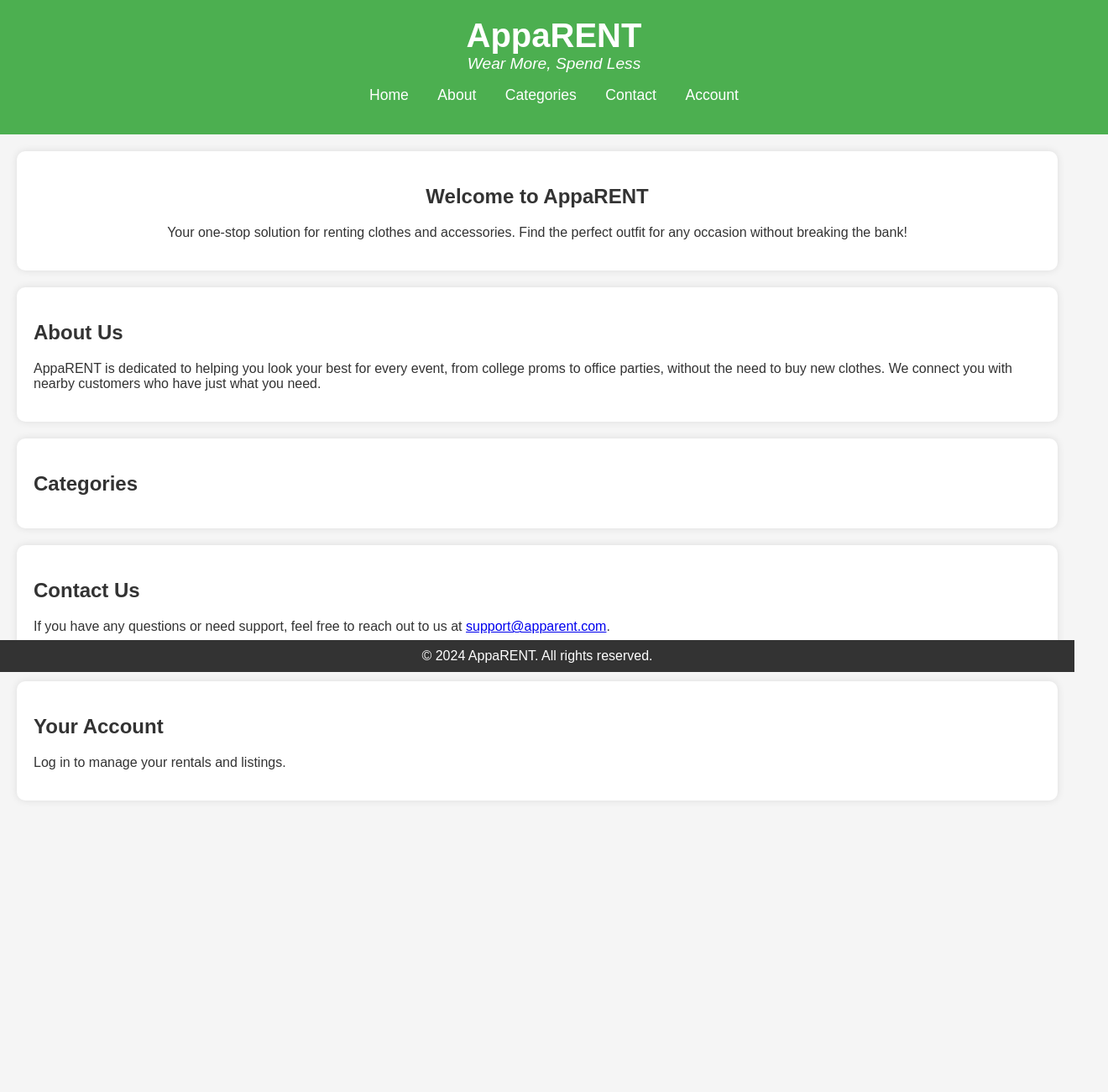
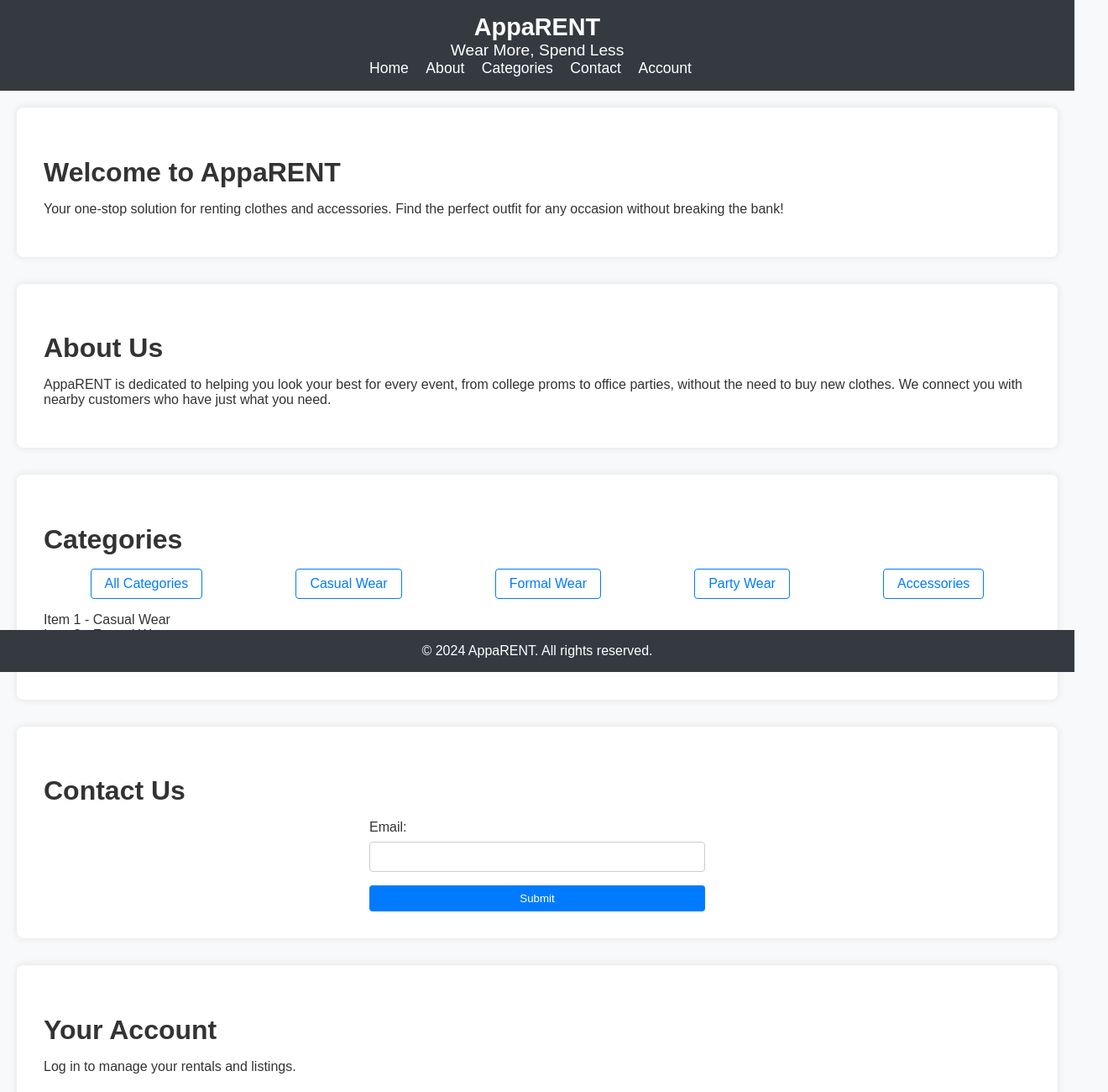
Before and after one commit to Shristi-tomar/AppaRENT, a plain HTML site: page index.html in a window 1280 px wide. Shown: the whole page at 84% size, 1320 px wide, since content can reach past the window. Before the commit the page ends 973 px from the top, so only its background shows below. Drawn offline with Linux system fonts and the light colour scheme.

Commit message:
Add styled and dynamic features to AppaRENT website

```diff
--- a/index.html
+++ b/index.html
@@ -5,6 +5,9 @@
     <meta name="viewport" content="width=device-width, initial-scale=1.0">
     <title>AppaRENT - Wear More, Spend Less</title>
     <link rel="stylesheet" href="styles.css">
+    <style>
+        /* Additional styles can go here if needed */
+    </style>
 </head>
 <body>
     <header>
@@ -23,6 +26,7 @@
         </nav>
     </header>
 
+    <main>
         <section id="home">
             <h2>Welcome to AppaRENT</h2>
             <p>Your one-stop solution for renting clothes and accessories. Find the perfect outfit for any occasion without breaking the bank!</p>
@@ -36,13 +40,28 @@
         <section id="categories">
             <h2>Categories</h2>
             <div class="category-list">
-            <!-- Categories will be dynamically loaded here -->
+                <a href="#" data-category="all">All Categories</a>
+                <a href="#" data-category="casual-wear">Casual Wear</a>
+                <a href="#" data-category="formal-wear">Formal Wear</a>
+                <a href="#" data-category="party-wear">Party Wear</a>
+                <a href="#" data-category="accessories">Accessories</a>
+            </div>
+            <div class="items-to-filter">
+                <!-- Replace with actual items to filter dynamically -->
+                <div class="item-to-filter casual-wear">Item 1 - Casual Wear</div>
+                <div class="item-to-filter formal-wear">Item 2 - Formal Wear</div>
+                <div class="item-to-filter party-wear">Item 3 - Party Wear</div>
+                <div class="item-to-filter accessories">Item 4 - Accessories</div>
             </div>
         </section>
 
         <section id="contact">
             <h2>Contact Us</h2>
-        <p>If you have any questions or need support, feel free to reach out to us at <a href="mailto:support@apparent.com">support@apparent.com</a>.</p>
+            <form id="contactForm">
+                <label for="email">Email:</label>
+                <input type="email" id="email" name="email" required>
+                <button type="submit">Submit</button>
+            </form>
         </section>
 
         <section id="account">
@@ -50,9 +69,71 @@
             <p>Log in to manage your rentals and listings.</p>
             <!-- Account management features will be added here -->
         </section>
+    </main>
 
     <footer>
         <p>&copy; 2024 AppaRENT. All rights reserved.</p>
     </footer>
+
+    <script>
+        // Smooth scroll for navigation links
+        document.querySelectorAll('nav ul li a[href^="#"]').forEach(anchor => {
+            anchor.addEventListener('click', function(e) {
+                e.preventDefault();
+
+                const target = document.querySelector(this.getAttribute('href'));
+                target.scrollIntoView({
+                    behavior: 'smooth'
+                });
+            });
+        });
+
+        // Dynamic category filtering
+        const categoryLinks = document.querySelectorAll('#categories .category-list a');
+        const itemsToFilter = document.querySelectorAll('.item-to-filter');
+
+        categoryLinks.forEach(link => {
+            link.addEventListener('click', function(e) {
+                e.preventDefault();
+
+                const selectedCategory = this.getAttribute('data-category');
+
+                itemsToFilter.forEach(item => {
+                    if (selectedCategory === 'all' || item.classList.contains(selectedCategory)) {
+                        item.style.display = 'block';
+                    } else {
+                        item.style.display = 'none';
+                    }
+                });
+            });
+        });
+
+        // Form validation for the contact form
+        const contactForm = document.getElementById('contactForm');
+
+        contactForm.addEventListener('submit', function(e) {
+            e.preventDefault();
+
+            const emailInput = document.getElementById('email');
+            const emailValue = emailInput.value.trim();
+
+            if (!isValidEmail(emailValue)) {
+                alert('Please enter a valid email address.');
+                emailInput.focus();
+                return;
+            }
+
+            // Simulate form submission (replace with actual submission code)
+            alert('Form submitted successfully!');
+
+            // Reset form after submission (optional)
+            this.reset();
+        });
+
+        function isValidEmail(email) {
+            const emailRegex = /^[^\s@]+@[^\s@]+\.[^\s@]+$/;
+            return emailRegex.test(email);
+        }
+    </script>
 </body>
 </html>
--- a/styles.css
+++ b/styles.css
@@ -1,96 +1,156 @@
 /* styles.css */
 
+/* Reset and general styles */
 body {
     font-family: Arial, sans-serif;
     margin: 0;
     padding: 0;
-    background-color: #f5f5f5;
-    color: #333;
+    background-color: #f8f9fa; /* Light gray background */
+    color: #333; /* Dark text color */
 }
 
+/* Header styles */
 header {
-    background-color: #4CAF50;
-    color: white;
-    padding: 20px;
+    background-color: #343a40; /* Dark background for header */
+    color: white; /* White text color */
+    padding: 1rem 0; /* Padding top and bottom */
     text-align: center;
-    position: sticky;
-    top: 0;
-    width: 100%;
-    z-index: 1000;
 }
 
 header .logo h1 {
     margin: 0;
-    font-size: 2.5em;
+    font-size: 1.8rem; /* Larger font size for logo */
 }
 
-header .logo p {
+header p {
     margin: 0;
-    font-size: 1.2em;
-    font-style: italic;
-}
-
-nav {
-    margin-top: 10px;
+    font-size: 1.2rem; /* Smaller font size for tagline */
 }
 
 nav ul {
-    list-style-type: none;
+    list-style: none;
     padding: 0;
+    margin: 0;
 }
 
 nav ul li {
     display: inline;
-    margin: 0 15px;
+    margin-right: 1rem; /* Space between navigation items */
 }
 
 nav ul li a {
-    color: white;
+    color: white; /* White text color */
     text-decoration: none;
-    font-size: 1.1em;
+    font-size: 1.1rem; /* Font size for navigation links */
 }
 
 nav ul li a:hover {
-    text-decoration: underline;
+    text-decoration: underline; /* Underline on hover */
+}
+
+/* Main content styles */
+main {
+    padding: 20px; /* Padding around main content */
 }
 
 section {
-    padding: 20px;
-    margin: 20px;
-    background-color: white;
-    border-radius: 10px;
-    box-shadow: 0 0 10px rgba(0, 0, 0, 0.1);
+    margin-bottom: 2rem; /* Space between sections */
+    padding: 2rem; /* Padding inside sections */
+    background-color: #ffffff; /* White background for sections */
+    border-radius: 8px; /* Rounded corners */
+    box-shadow: 0 0 10px rgba(0, 0, 0, 0.1); /* Shadow effect */
 }
 
-#home {
-    text-align: center;
+section h2 {
+    font-size: 2rem; /* Larger font size for section headings */
+    margin-bottom: 1rem; /* Space below section headings */
 }
 
+/* Categories section styles */
 #categories .category-list {
     display: flex;
-    flex-wrap: wrap;
-    justify-content: space-around;
+    justify-content: space-around; /* Space evenly between category links */
+    margin-bottom: 1rem; /* Space below category links */
 }
 
-#categories .category-list div {
-    background-color: #e0e0e0;
-    margin: 10px;
-    padding: 20px;
-    border-radius: 10px;
-    width: 45%;
-    text-align: center;
+#categories .category-list a {
+    padding: 0.5rem 1rem; /* Padding inside category links */
+    border: 1px solid #007bff; /* Border color */
+    border-radius: 4px; /* Rounded corners */
+    color: #007bff; /* Blue text color */
+    text-decoration: none;
+    transition: background-color 0.3s, color 0.3s; /* Smooth transition */
 }
 
+#categories .category-list a:hover {
+    background-color: #007bff; /* Blue background on hover */
+    color: white; /* White text color on hover */
+}
+
+/* Contact form styles */
+#contactForm {
+    display: flex;
+    flex-direction: column;
+    max-width: 400px; /* Max width for form */
+    margin: 0 auto; /* Center form horizontally */
+}
+
+#contactForm label {
+    margin-bottom: 0.5rem; /* Space below form labels */
+}
+
+#contactForm input[type="email"] {
+    padding: 0.5rem; /* Padding inside email input */
+    margin-bottom: 1rem; /* Space below email input */
+    border: 1px solid #ccc; /* Border color */
+    border-radius: 4px; /* Rounded corners */
+    font-size: 1rem; /* Font size */
+}
+
+#contactForm button {
+    padding: 0.5rem 1rem; /* Padding inside button */
+    background-color: #007bff; /* Blue background */
+    color: white; /* White text color */
+    border: none; /* No border */
+    border-radius: 4px; /* Rounded corners */
+    cursor: pointer; /* Pointer cursor */
+    transition: background-color 0.3s; /* Smooth background transition */
+}
+
+#contactForm button:hover {
+    background-color: #0056b3; /* Darker blue on hover */
+}
+
+/* Footer styles */
 footer {
-    background-color: #333;
-    color: white;
-    text-align: center;
-    padding: 10px 0;
-    position: fixed;
-    bottom: 0;
-    width: 100%;
+    background-color: #343a40; /* Dark background for footer */
+    color: white; /* White text color */
+    text-align: center; /* Center align text */
+    padding: 1rem 0; /* Padding top and bottom */
+    position: fixed; /* Fixed position */
+    bottom: 0; /* Stick to bottom */
+    width: 100%; /* Full width */
 }
 
 footer p {
-    margin: 0;
+    margin: 0; /* No margin */
 }
+
+/* Responsive styles (optional, adjust as needed) */
+@media (max-width: 768px) {
+    header .logo h1 {
+        font-size: 1.5rem; /* Adjust font size for smaller screens */
+    }
+
+    header p {
+        font-size: 1rem; /* Adjust font size for smaller screens */
+    }
+
+    nav ul li {
+        margin-right: 0.5rem; /* Adjust margin for smaller screens */
+    }
+
+    section {
+        padding: 1.5rem; /* Adjust padding for smaller screens */
+    }
+}
```
Lines whose indentation alone changed are shown as unchanged.
